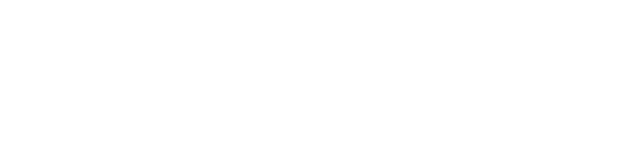
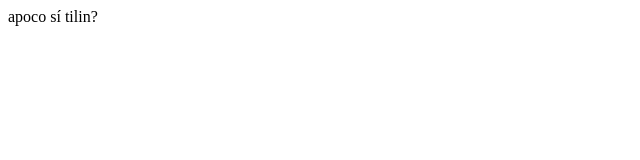
Before and after one commit to luanita127/repo, a plain HTML site: page index.html in a window 1280 px wide. Shown: the whole page, without its empty margins (0-640 px from the left). Drawn offline with Linux system fonts and the light colour scheme.

Commit message:
<perf> [index.html]: nueva linea

```diff
--- a/index.html
+++ b/index.html
@@ -7,6 +7,6 @@
     <title>Document</title>
 </head>
 <body>
-
+    apoco sí tilin?
 </body>
 </html>
```
